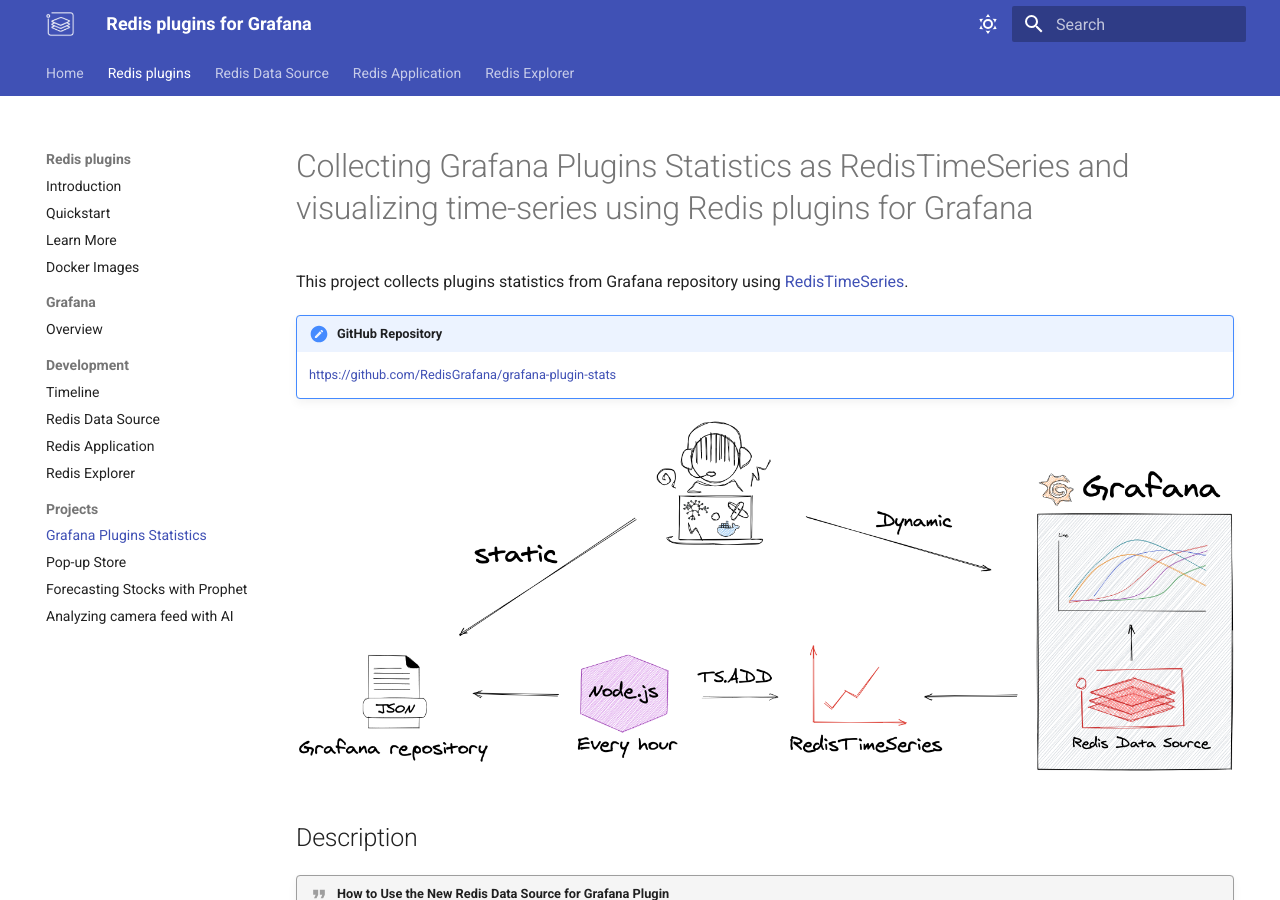
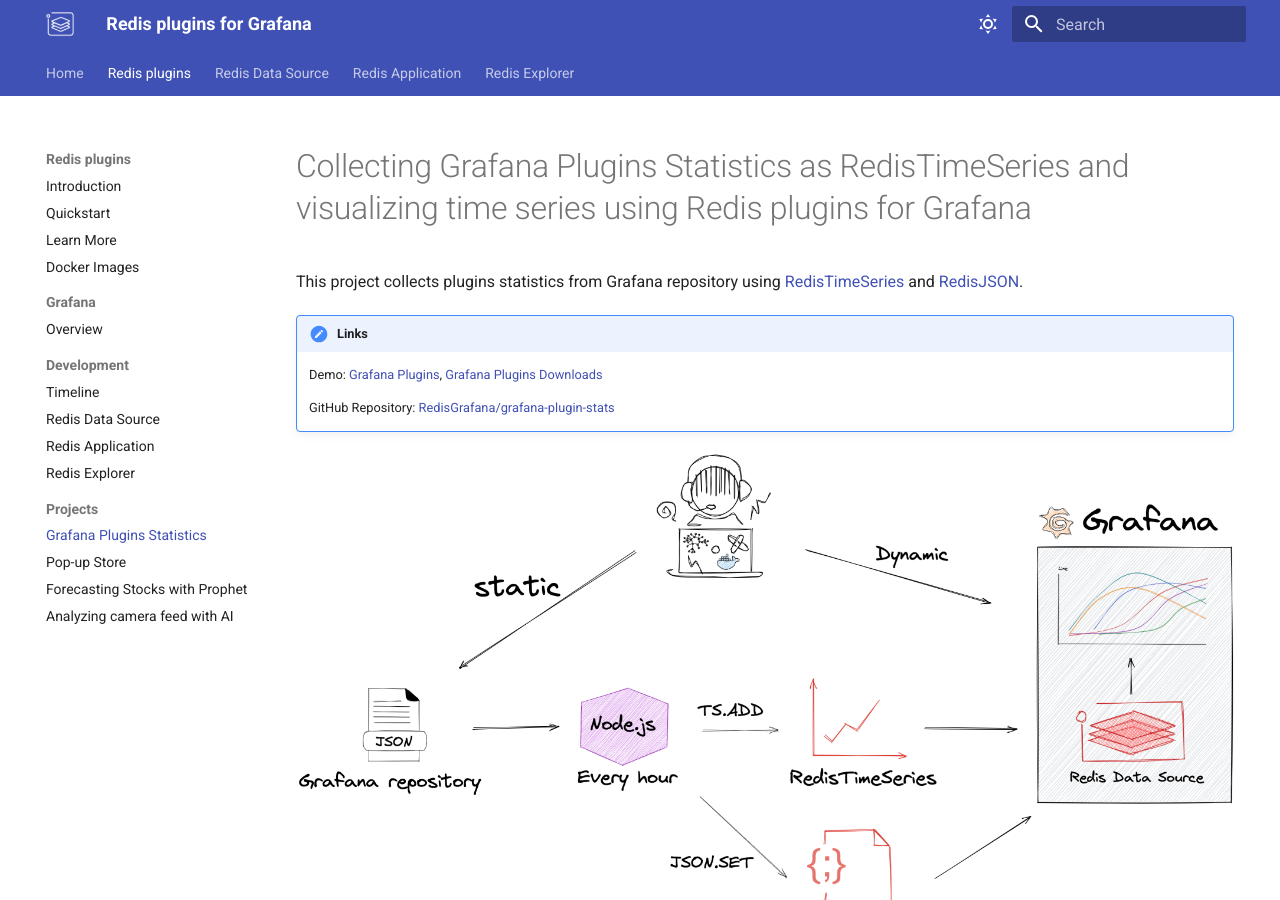
Before and after one commit to RedisGrafana/RedisGrafana, an MkDocs documentation site: the page built from docs/projects/grafana-stats.md, in a window 1280 px wide and 900 px high. Built offline with MkDocs 1.6.1 and Material for MkDocs 9.7.7, drawn with Linux system fonts in a browser that asks for light colours; some of the changed text lies outside the part shown.

Commit message:
Update projects and add demo at demo.volkovlabs.io (#92)

```diff
--- a/docs/projects/grafana-stats.md
+++ b/docs/projects/grafana-stats.md
@@ -2,13 +2,15 @@
 hide: toc
 ---
 
-# Collecting Grafana Plugins Statistics as RedisTimeSeries and visualizing time-series using Redis plugins for Grafana
+# Collecting Grafana Plugins Statistics as RedisTimeSeries and visualizing time series using Redis plugins for Grafana
 
-This project collects plugins statistics from Grafana repository using [RedisTimeSeries](https://oss.redis.com/redistimeseries/).
+This project collects plugins statistics from Grafana repository using [RedisTimeSeries](https://oss.redis.com/redistimeseries/) and [RedisJSON](https://oss.redis.com/rejson/).
 
-!!! important "GitHub Repository"
+!!! important "Links"
 
-    [https://github.com/RedisGrafana/grafana-plugin-stats](https://github.com/RedisGrafana/grafana-plugin-stats)
+    Demo: [Grafana Plugins](https://demo.volkovlabs.io/d/hHK1qmpnk/grafana-plugins), [Grafana Plugins Downloads](https://demo.volkovlabs.io/d/C1NCSr3Gk/grafana-plugins-downloads)
+
+    GitHub Repository: [RedisGrafana/grafana-plugin-stats](https://github.com/RedisGrafana/grafana-plugin-stats)
 
 ![How many times Redis Data Source for Grafana was downloaded?](../images/projects/redis-grafana-stats.png)
 
@@ -22,7 +24,7 @@
 
 ![Stats](../images/projects/redis-datasource-stats.png)
 
-## Dashboard
+## Downloads Dashboard
 
 A new dashboard for Grafana v8 with Time Series panels was recently added to the project:
 
```
Also changed, not shown: docs/projects/camera-ai.md (+4 -2 lines), docs/projects/finance-prophet.md (+5 -3 lines), docs/projects/pop-up-store.md (+8 -6 lines), docs/images/projects/redis-grafana-stats.png, docs/images/projects/redis-plugins.png, docs/images/projects/redis-pop-up-store-streaming.png, 2 other files.
